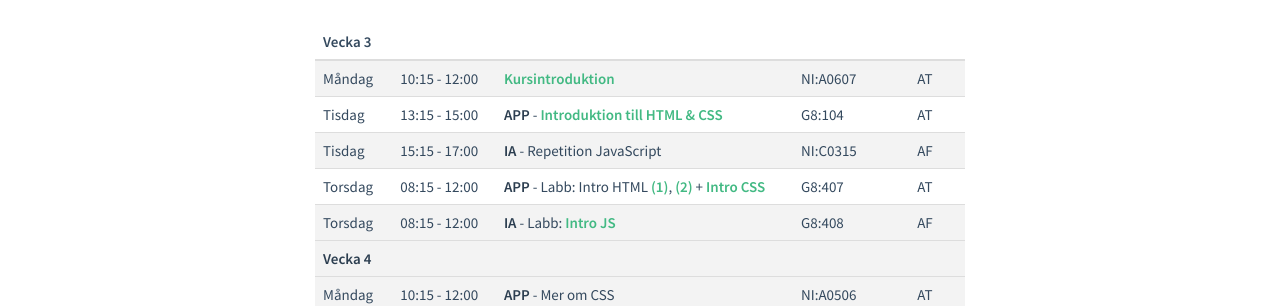
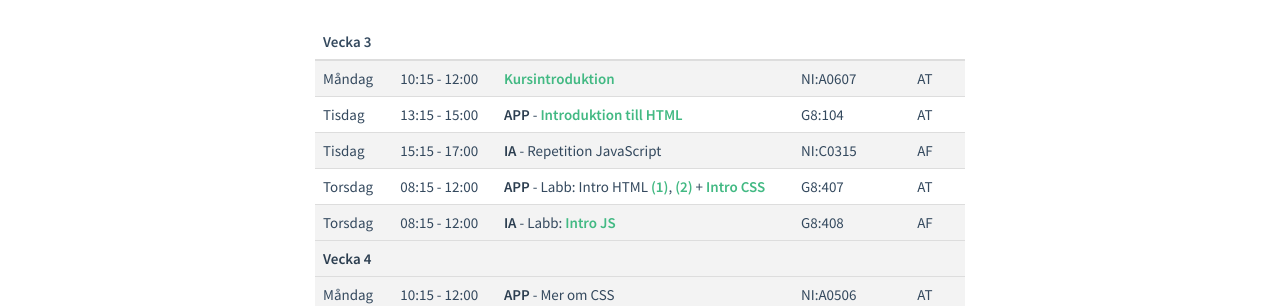
Before and after one commit to mau-dvmt/mah-dv.github.io, a Jekyll site: the page built from courses/da344a-da355a/plan.md, in a window 1280 px wide. Shown: the part 247-553 px from the top of the page. Built offline with Jekyll 4.4.1, drawn with Linux system fonts in a browser that asks for light colours.

Commit message:
Editited title

```diff
--- a/courses/da344a-da355a/plan.md
+++ b/courses/da344a-da355a/plan.md
@@ -12,7 +12,7 @@ Nedan ser ni en planering för kursen (AT = Anton Tibblin, AF = Aleksander Fabij
 | Vecka 3 | | | |
 | ------------- |-------------| ---------| -------- |
 | Måndag | 10:15 - 12:00 | [Kursintroduktion](lectures/le1.html) | NI:A0607 | AT
-| Tisdag | 13:15 - 15:00 | **APP** - [Introduktion till HTML & CSS](lectures/le2.html) | G8:104 | AT
+| Tisdag | 13:15 - 15:00 | **APP** - [Introduktion till HTML](lectures/le2.html) | G8:104 | AT
 | Tisdag | 15:15 - 17:00 | **IA** - Repetition JavaScript | NI:C0315 | AF
 | Torsdag| 08:15 - 12:00 | **APP** - Labb: Intro HTML [(1)](exercises/ex1.html), [(2)](exercises/ex2.html) + [Intro CSS](exercises/ex3.html) | G8:407 | AT
 | Torsdag| 08:15 - 12:00 | **IA** - Labb: [Intro JS](exercises/ex5.html) | G8:408 | AF
```
